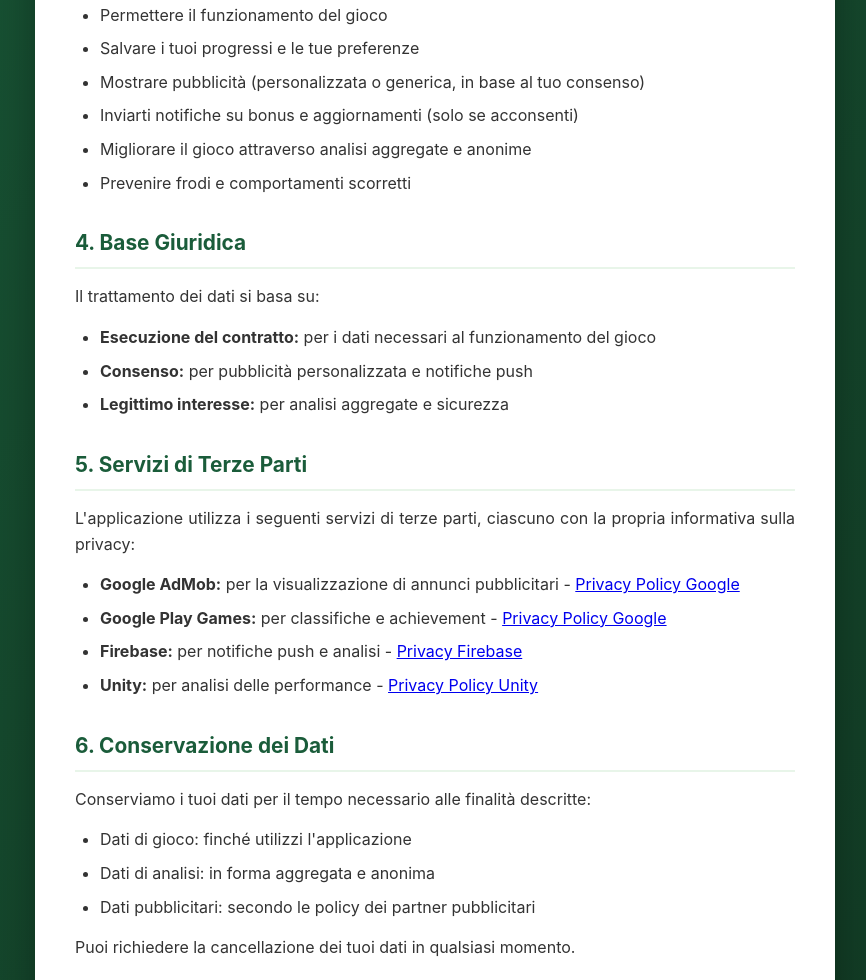
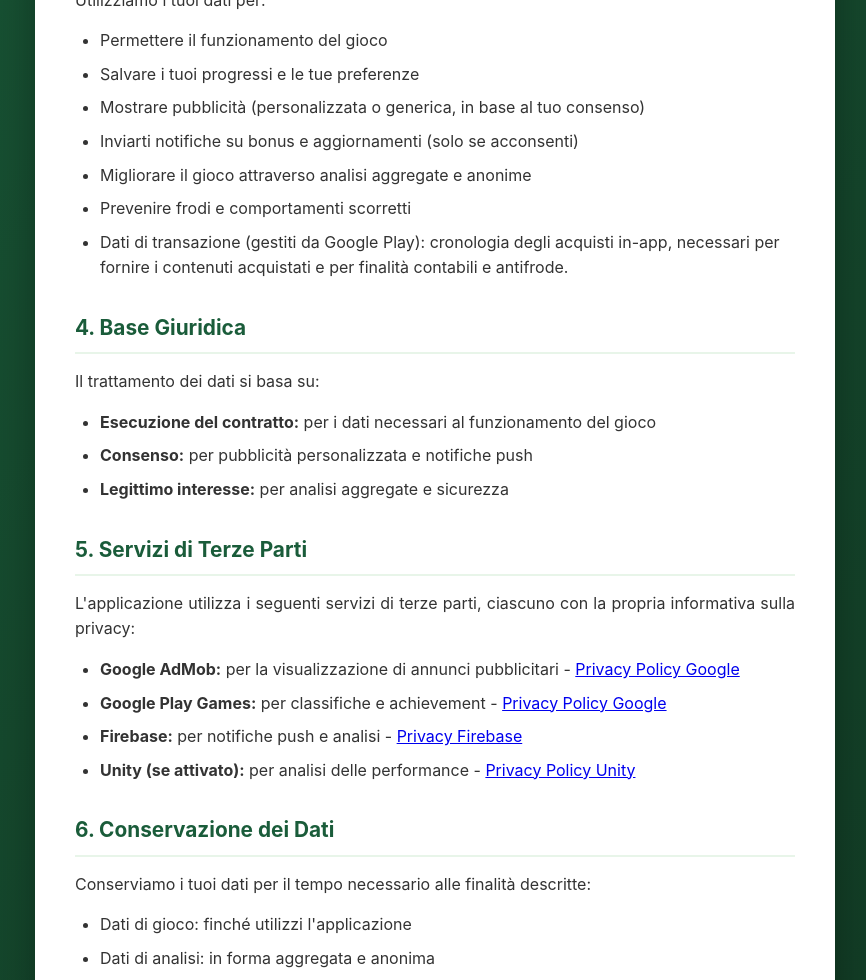
Before and after one commit to pietro3d/pietro3d.github.io, a plain HTML site: page privacy-policy.html in a window 1280 px wide. Shown: the part 1001-1981 px from the top of the page, without its empty margins (205-1071 px from the left). Drawn offline with Linux system fonts and the light colour scheme.

Commit message:
Revise privacy policy with developer's name and details
Updated the privacy policy to include the developer's name and additional data usage details.

```diff
--- a/privacy-policy.html
+++ b/privacy-policy.html
@@ -125,7 +125,7 @@
         </div>
 
         <h2>1. Titolare del Trattamento</h2>
-        <p>Il titolare del trattamento dei dati è lo sviluppatore di Burraco 3D Master. Per qualsiasi richiesta relativa alla privacy, puoi contattarci all'indirizzo email indicato in fondo a questa pagina.</p>
+        <p>Il titolare del trattamento dei dati è Pietro Canini, sviluppatore di Burraco 3D Master. Per qualsiasi richiesta relativa alla privacy, puoi contattarmi all'indirizzo email indicato in fondo a questa pagina.</p>
 
         <h2>2. Dati Raccolti</h2>
 
@@ -152,6 +152,7 @@
             <li>Inviarti notifiche su bonus e aggiornamenti (solo se acconsenti)</li>
             <li>Migliorare il gioco attraverso analisi aggregate e anonime</li>
             <li>Prevenire frodi e comportamenti scorretti</li>
+            <li>Dati di transazione (gestiti da Google Play): cronologia degli acquisti in-app, necessari per fornire i contenuti acquistati e per finalità contabili e antifrode.</li>
         </ul>
 
         <h2>4. Base Giuridica</h2>
@@ -168,7 +169,7 @@
             <li><strong>Google AdMob:</strong> per la visualizzazione di annunci pubblicitari - <a href="https://policies.google.com/privacy" target="_blank">Privacy Policy Google</a></li>
             <li><strong>Google Play Games:</strong> per classifiche e achievement - <a href="https://policies.google.com/privacy" target="_blank">Privacy Policy Google</a></li>
             <li><strong>Firebase:</strong> per notifiche push e analisi - <a href="https://firebase.google.com/support/privacy" target="_blank">Privacy Firebase</a></li>
-            <li><strong>Unity:</strong> per analisi delle performance - <a href="https://unity.com/legal/privacy-policy" target="_blank">Privacy Policy Unity</a></li>
+            <li><strong>Unity (se attivato):</strong> per analisi delle performance - <a href="https://unity.com/legal/privacy-policy" target="_blank">Privacy Policy Unity</a></li>
         </ul>
 
         <h2>6. Conservazione dei Dati</h2>
```
